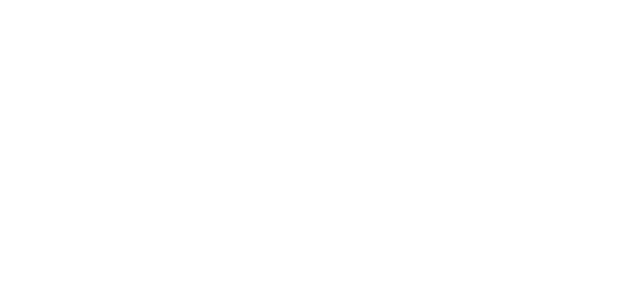
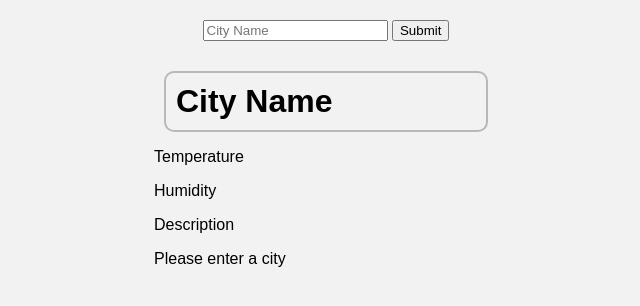
Before and after one commit to flaviusmeghesan/WeaterApp, a plain HTML site: page index.html in a window 1280 px wide. Shown: the whole page, without its empty margins (314-954 px from the left). Drawn offline with Linux system fonts and the light colour scheme.

Commit message:
dom manipulation and styling

```diff
--- a/index.html
+++ b/index.html
@@ -3,9 +3,23 @@
 <head>
     <meta charset="UTF-8">
     <meta name="viewport" content="width=device-width, initial-scale=1.0">
-    <title>Document</title>
+    <title>WeatherApp</title>
+    <link rel="stylesheet" href="style.css">
 </head>
 <body>
 
+    <form class="weatherForm">
+        <input type="text" class="inputCity" placeholder="City Name">
+        <button type="submit">Submit</button>
+    </form>
+    <div class="card">
+        <h1 class="city">City Name</h1>
+        <p class="temp">Temperature</p>
+        <p class="humidity">Humidity</p>
+        <p class="desc">Description</p>
+        <p class="error">Please enter a city</p>
+    </div>
+
+    <script src="index.js"></script>
 </body>
 </html>
--- a/style.css
+++ b/style.css
@@ -0,0 +1,37 @@
+body{
+    font-family: Arial, Helvetica, sans-serif;
+    background-color: hsl(0, 0%, 95%);
+    margin: 0;
+    display: flex;
+    flex-direction: column;
+    align-items: center;
+}
+
+.weatherForm{
+    margin: 20px;
+}
+
+.city{
+    padding: 10px;
+    font-size: 2rem;
+    font-weight: bold;
+    border: 2px solid hsl(0, 0%, 20%,0.3);
+    border-radius: 10px;
+    margin: 10px;
+    width: 300px;
+}
+
+button[type="sumbit"]{
+    padding: 10px 20px;
+    font-size: 1.5rem;
+    font-weight: bold;
+    background-color: hsl(122,39%,50%);
+    border-radius: 10px;
+    border: none;
+    cursor: pointer;
+
+}
+
+button[type="sumbit"]:hover{
+    background-color: hsl(122,39%,40%);
+}
```
